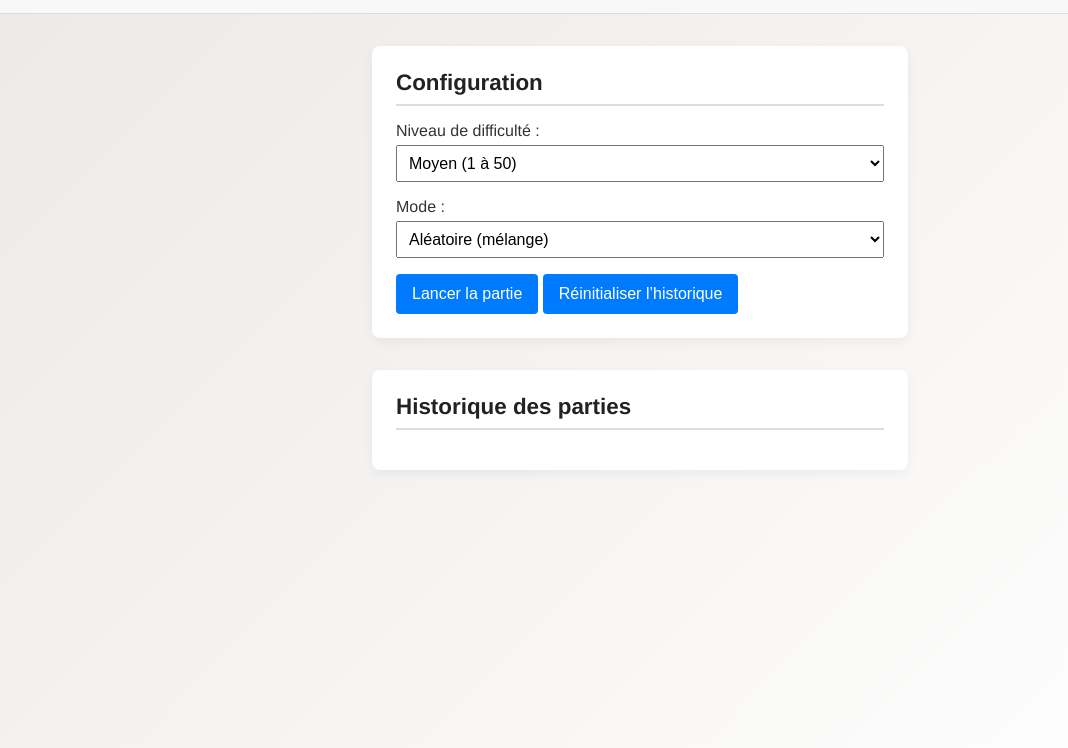
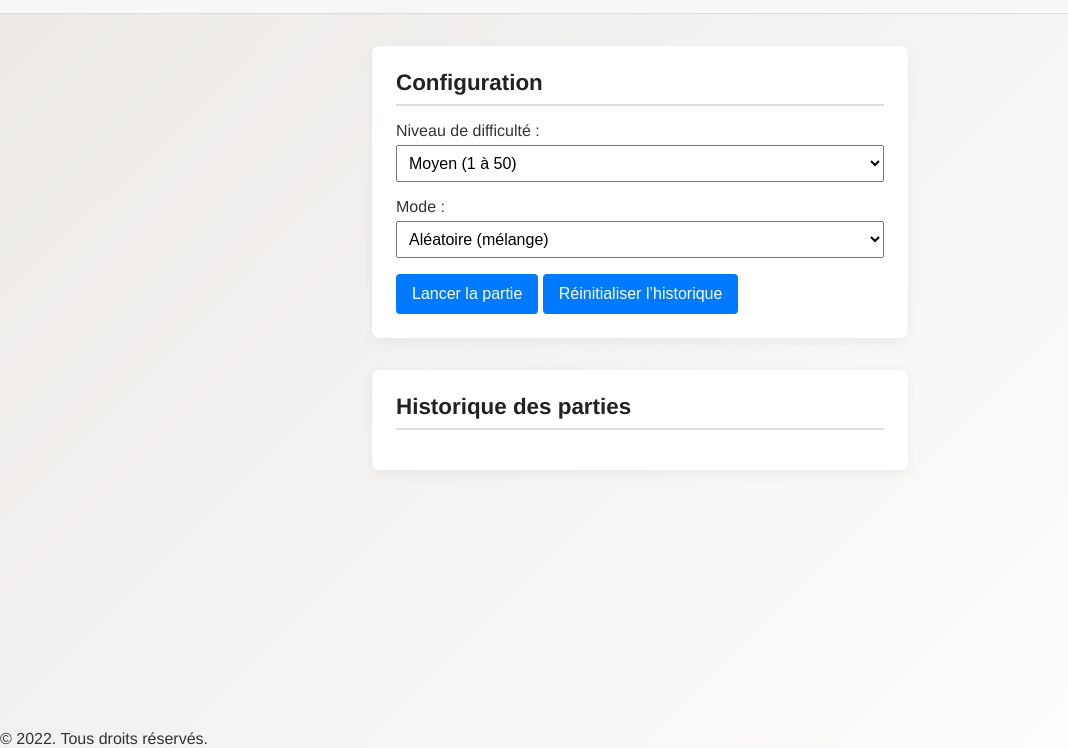
Before and after one commit to 23cyy/find-mystery-number, a plain HTML site: page index.html in a window 1280 px wide. Shown: the part 52-800 px from the top of the page, without its empty margins (0-1068 px from the left). Drawn offline with Linux system fonts and the light colour scheme.

Commit message:
Update index.html

```diff
--- a/index.html
+++ b/index.html
@@ -4,7 +4,6 @@
   <meta charset="UTF-8" />
   <meta name="viewport" content="width=device-width, initial-scale=1.0" />
   <title>Jeu de Devinette - Nombre Mystère</title>
-  <!-- Lien vers la feuille de style CSS -->
   <link rel="stylesheet" href="style.css" />
   <link rel="icon" href="favicon.ico" type="image/x-icon" />
 </head>
@@ -69,8 +68,9 @@
       <div id="historyList"></div>
     </section>
   </main>
-
-  <!-- Lien vers le script JavaScript -->
+  <footer class="footer">
+    <p>&copy; 2022. Tous droits réservés.</p>
+  </footer>
   <script src="script.js"></script>
 </body>
 </html>
```
